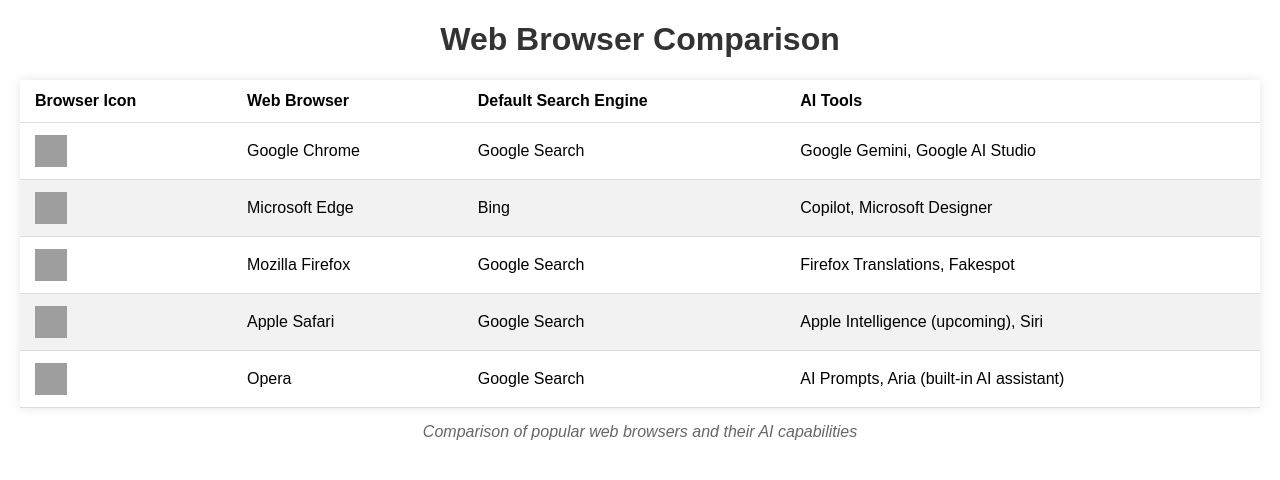
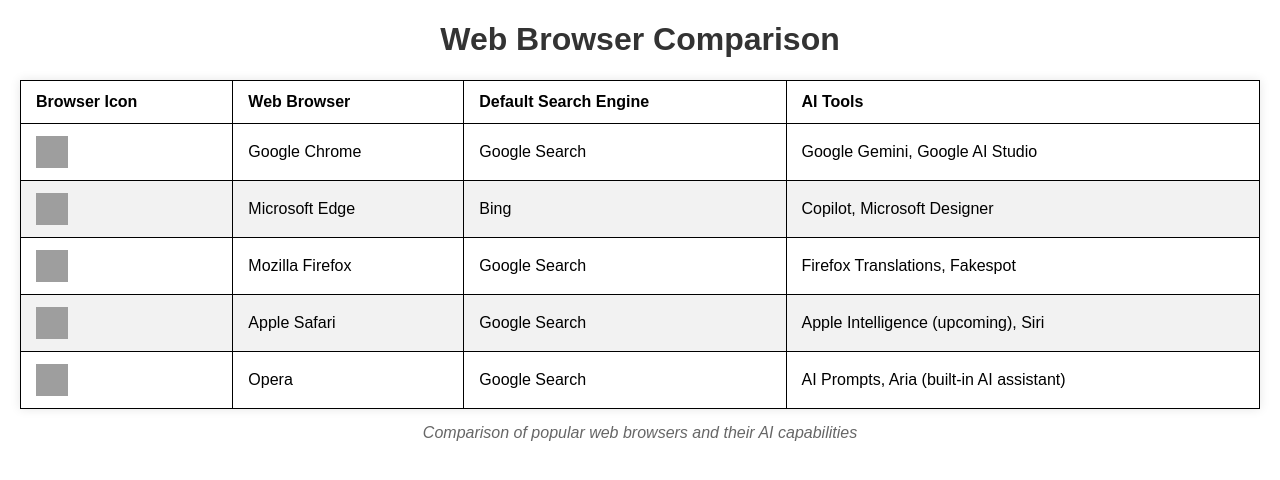
Before and after one commit to mwendwa2/Table-assignment, a plain HTML site: page index.html in a window 1280 px wide. Drawn offline with Linux system fonts and the light colour scheme; grey boxes are pictures that could not be loaded.

Commit message:
Update index.html

```diff
--- a/index.html
+++ b/index.html
@@ -19,7 +19,9 @@
             margin-top: 20px;
             box-shadow: 0 0 10px rgba(0,0,0,0.1);
             caption-side: bottom;
-        }
+            border: 1px solid #000;
+}
+
         caption {
             margin-top: 15px;
             font-style: italic;
@@ -29,8 +31,9 @@
         th, td {
             padding: 12px 15px;
             text-align: left;
-            border-bottom: 1px solid #ddd;
-        }
+            border: 1px solid #000;
+  }
+
       th {
     background-color: transparent;
     color: black;
```
